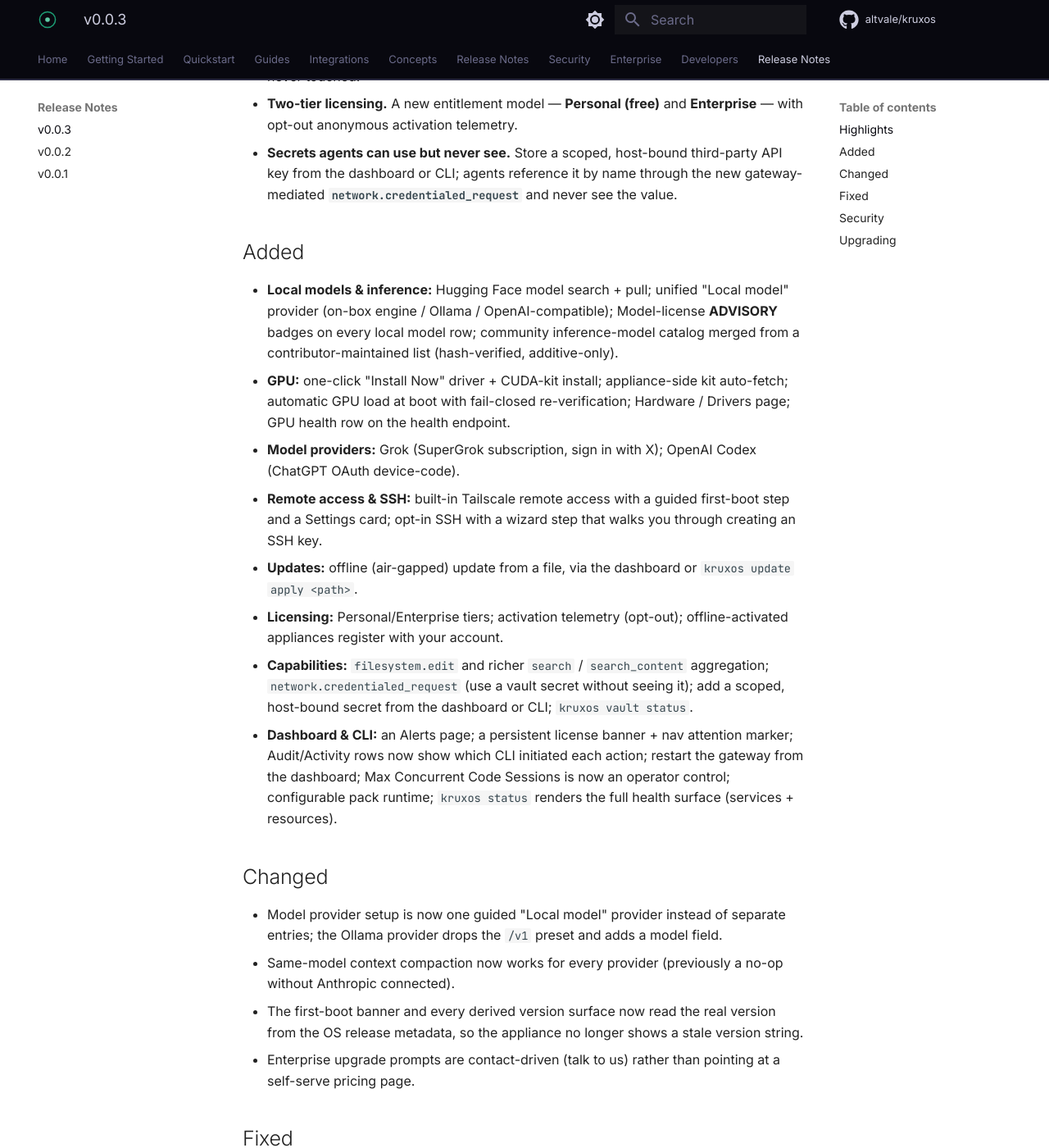
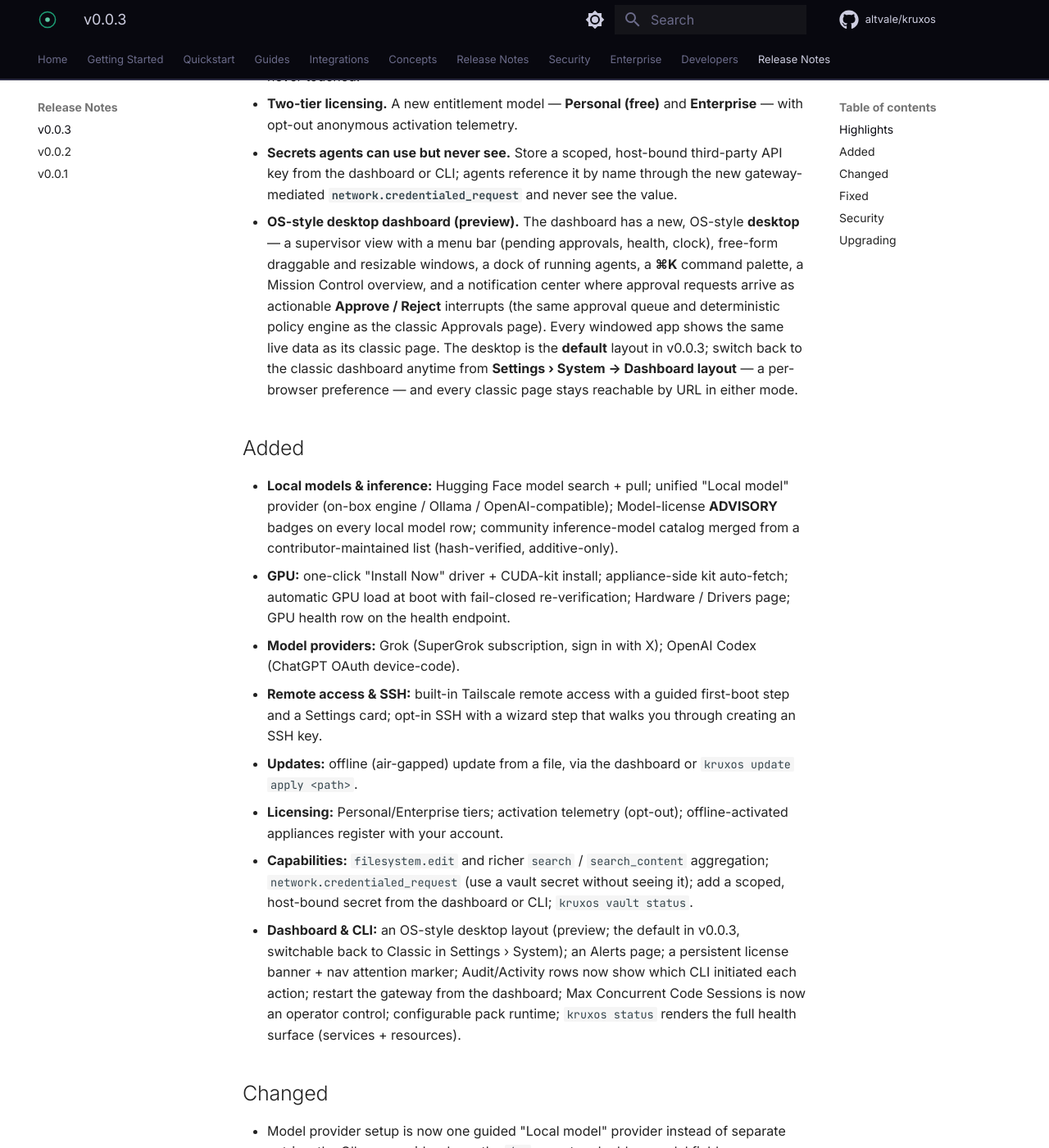
Before and after one commit to altvale/kruxos, an MkDocs documentation site: the page built from docs/public/docs/release-notes/v0.0.3.md, in a window 1280 px wide and 1400 px high, scrolled down 1328 px. Shown: the whole window at 82% size. Built offline with MkDocs 1.6.1 and Material for MkDocs 9.7.7, drawn with Linux system fonts in a browser that asks for light colours; comment, search, counter and statistics services are not loaded.

Commit message:
docs: document the OS-style desktop dashboard (v0.0.3 preview)
Add public-docs coverage for the new OS-style desktop dashboard that ships
as a preview and the default layout in v0.0.3:

- New guide guides/desktop-dashboard.md — what the desktop is, its surfaces
  (menu bar, windows, dock, command palette, Mission Control, widgets,
  notification-center approvals), switching Desktop <-> Classic in
  Settings > System (per-browser), and the session lock screen.
- Release notes v0.0.3.md — a Highlights bullet plus a Dashboard & CLI entry.
- CHANGELOG.md [Unreleased] Added bullet.
- Wire the guide into mkdocs nav and the guides index.

Preview / default-layout / Classic-switchable framing throughout; every
classic page remains reachable by URL in either mode.

```diff
--- a/docs/public/docs/release-notes/v0.0.3.md
+++ b/docs/public/docs/release-notes/v0.0.3.md
@@ -60,6 +60,17 @@
   third-party API key from the dashboard or CLI; agents reference it by name
   through the new gateway-mediated **`network.credentialed_request`** and never
   see the value.
+- **OS-style desktop dashboard (preview).** The dashboard has a new, OS-style
+  **desktop** — a supervisor view with a menu bar (pending approvals, health,
+  clock), free-form draggable and resizable windows, a dock of running agents, a
+  **⌘K** command palette, a Mission Control overview, and a notification center
+  where approval requests arrive as actionable **Approve / Reject** interrupts
+  (the same approval queue and deterministic policy engine as the classic
+  Approvals page). Every windowed app shows the same live data as its classic
+  page. The desktop is the **default** layout in v0.0.3; switch back to the
+  classic dashboard anytime from **Settings › System → Dashboard layout** — a
+  per-browser preference — and every classic page stays reachable by URL in
+  either mode.
 
 ## Added
 
@@ -84,7 +95,9 @@
   aggregation; `network.credentialed_request` (use a vault secret without
   seeing it); add a scoped, host-bound secret from the dashboard or CLI;
   `kruxos vault status`.
-- **Dashboard & CLI:** an Alerts page; a persistent license banner + nav
+- **Dashboard & CLI:** an OS-style desktop layout (preview; the default in
+  v0.0.3, switchable back to Classic in Settings › System); an Alerts page; a
+  persistent license banner + nav
   attention marker; Audit/Activity rows now show which CLI initiated each
   action; restart the gateway from the dashboard; Max Concurrent Code Sessions
   is now an operator control; configurable pack runtime; `kruxos status` renders
--- a/docs/public/mkdocs.yml
+++ b/docs/public/mkdocs.yml
@@ -132,6 +132,7 @@
     - User Identities & Tokens: guides/user-identities.md
     - Code Sessions: guides/code-sessions.md
     - Admin CLI Commands: guides/admin-cli.md
+    - Desktop Dashboard: guides/desktop-dashboard.md
     - Dashboard Chat: guides/dashboard-chat.md
     - Troubleshooting: guides/troubleshooting.md
     - Error Reference: troubleshooting/errors.md
```
Also changed, not shown: docs/public/docs/guides/desktop-dashboard.md (added, +69 -0 lines), docs/public/docs/guides/index.md (+1 -0 lines), CHANGELOG.md.
